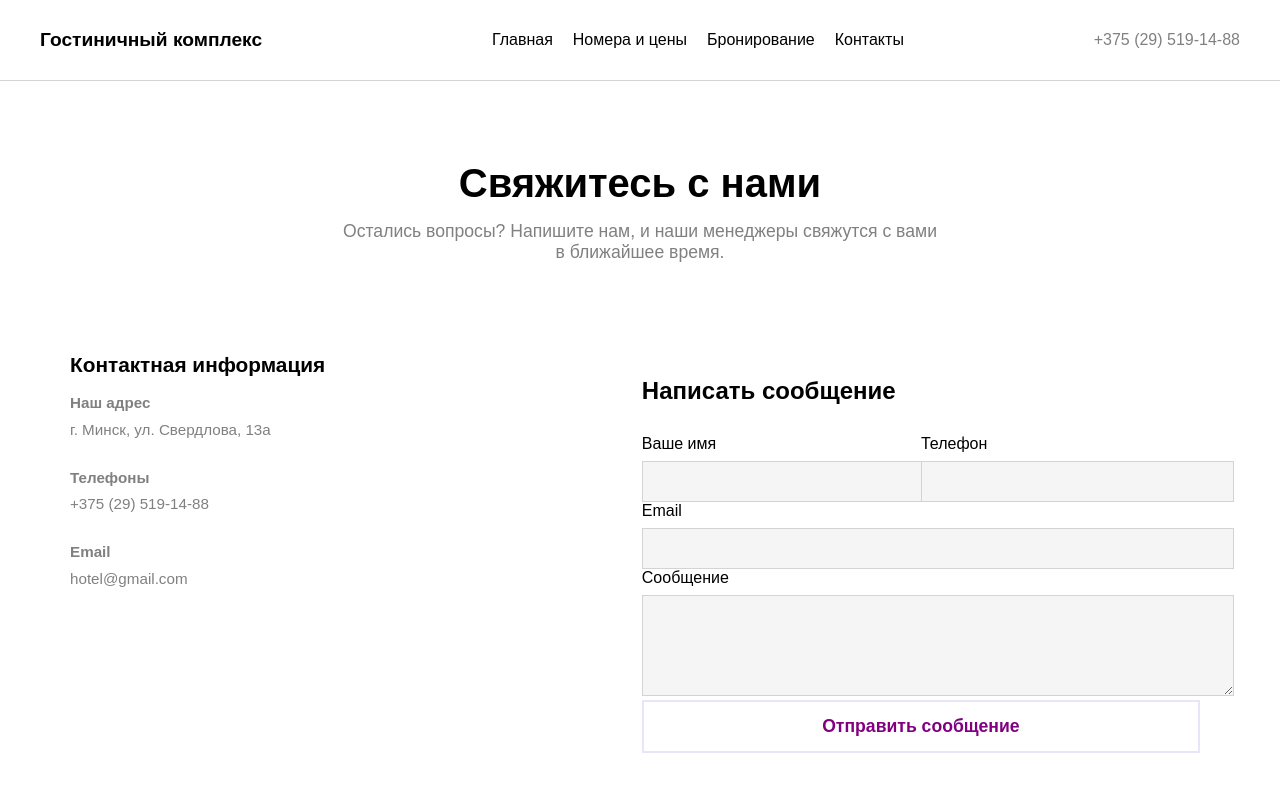
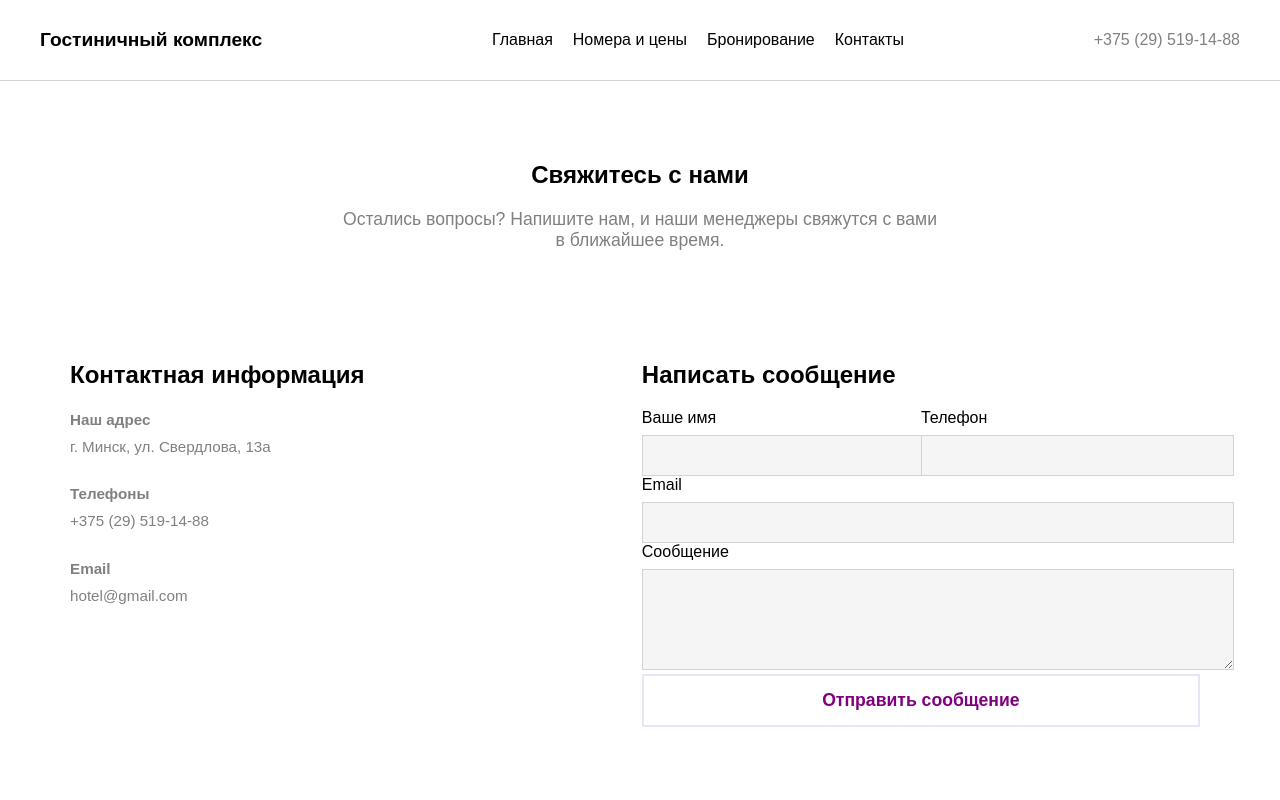
Before and after one commit to Goben535/Hotel-complex, a plain HTML site: page contacts.html in a window 1280 px wide. Shown: the top 800 px of the page. Drawn offline with Linux system fonts and the light colour scheme.

Commit message:
Исправлены ошибки, найденные при тестировании

```diff
--- a/contacts.html
+++ b/contacts.html
@@ -1,8 +1,9 @@
 <!DOCTYPE html>
 <html lang="ru">
 <head>
+    <meta charset="UTF-8">
     <meta name="viewport" content="width=device-width, initial-scale=1.0">
-    <title>Контакты — Гранд Отель</title>
+    <title>Контакты</title>
     <link rel="stylesheet" href="css/style.css">
 </head>
 <body>
@@ -26,13 +27,13 @@
 
     <main class="container">
         <section class="section-h2">
-            <h2 id="title-contacts"></h2>
+            <h1 id="title-contacts">Контакты</h1>
             <p id="desc-contacts"></p>
         </section>
 
         <div class="grid contacts">
             <div class="card">
-                <h3>Контактная информация</h3>
+                <h2>Контактная информация</h2>
                 <div class="item">
                     <div>
                         <strong>Наш адрес</strong>
@@ -54,7 +55,7 @@
             </div>
 
             <form class="form" id="form-msg">
-                <h3>Написать сообщение</h3>
+                <h2>Написать сообщение</h2>
                 <div class="row">
                     <div class="group">
                         <label>Ваше имя</label>
@@ -81,7 +82,7 @@
   <footer class="footer">
         <div class="container footer-grid">
             <div class="col">
-                <h3 id="logo-footer"></h3>
+                <h3 id="logo-footer">Гостиничный комплекс</h3>
                 <p id="desc-footer" class="text"></p>
             </div>
             <div class="col">
```
Also changed, not shown: 2 other files.
